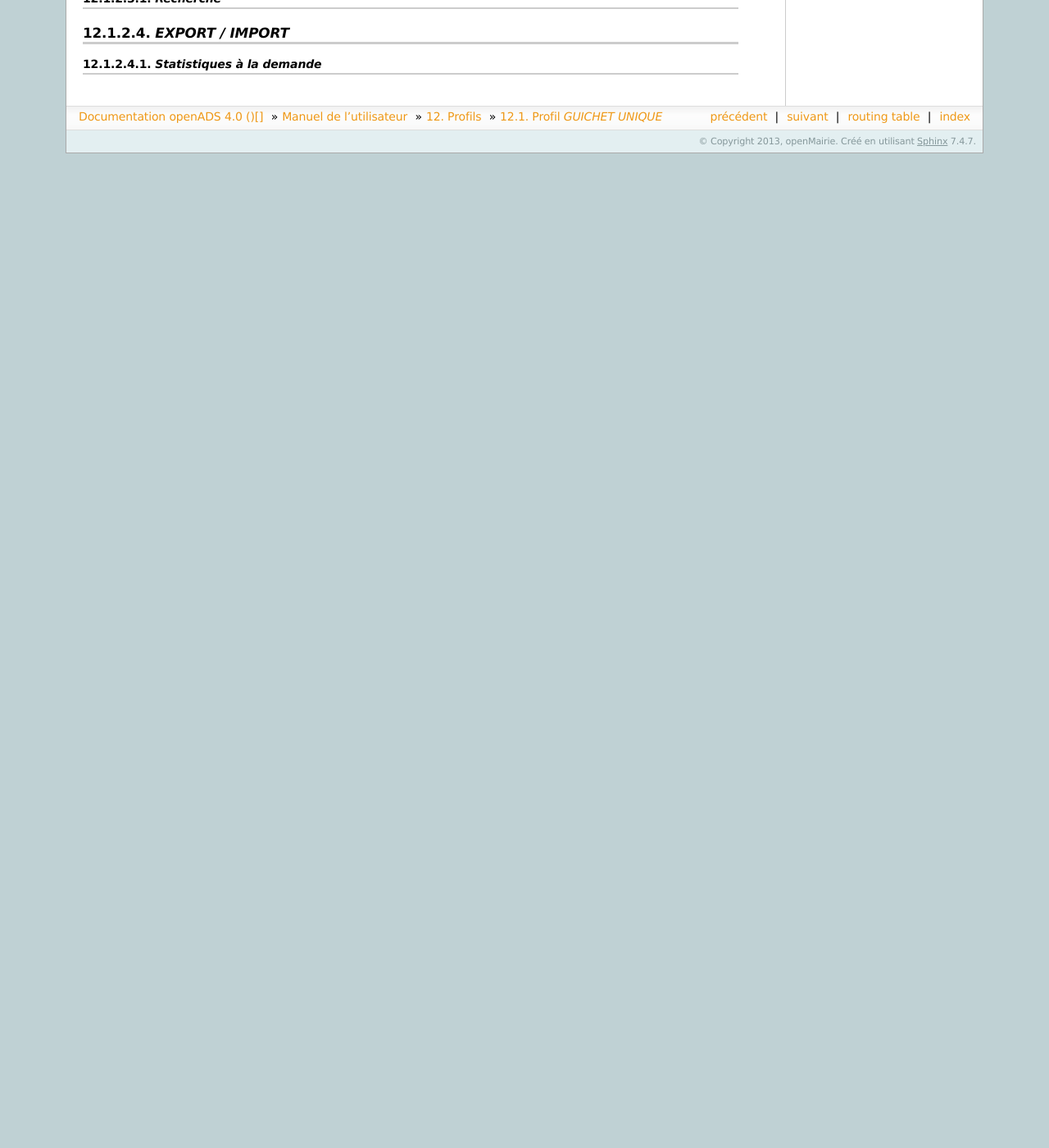
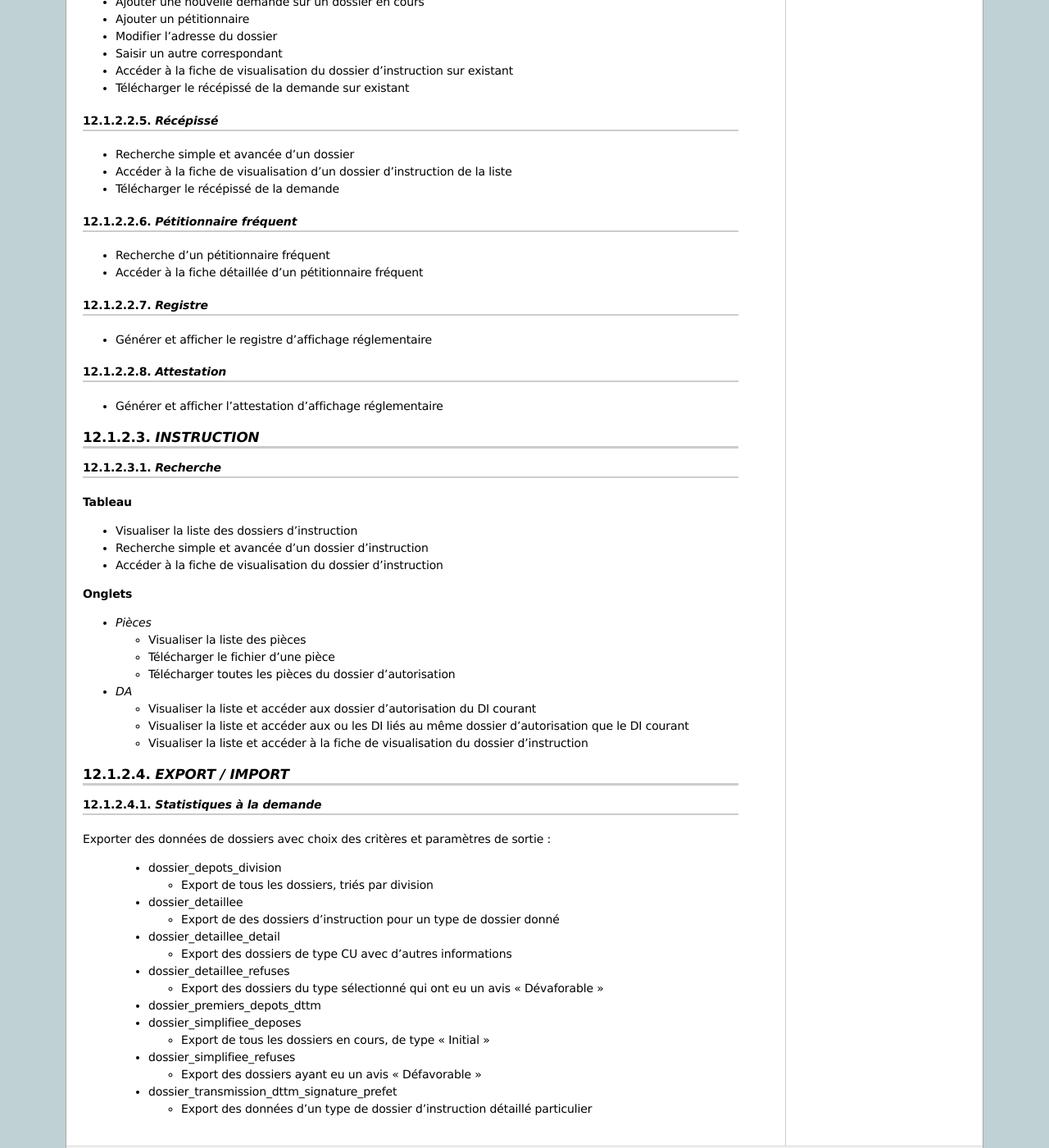
Before and after one commit to mpavaux/openads-documentation, a Sphinx documentation site: the page built from source/manuel_utilisateur/profils/guichet_unique.rst, in a window 1280 px wide and 1400 px high, scrolled down 1675 px. Shown: the whole window at 82% size. Built offline with Sphinx 7.4.7, drawn with Linux system fonts in a browser that asks for light colours; before the commit the page ends 1862 px from its top, so only the background shows below that; some of the changed text lies outside the part shown.

Commit message:
Avancement du profil Guichet unique

```diff
--- a/source/manuel_utilisateur/profils/guichet_unique.rst
+++ b/source/manuel_utilisateur/profils/guichet_unique.rst
@@ -32,6 +32,7 @@
   * filtrés par la collectivité de l'utilisateur
 
 * Ajouter un nouveau dossier d'autorisation
+* Recherche simple et avancée d'un dossier d'autorisation
 * Accéder à la fiche de visualisation du dossier d'autorisation
 
 **Onglets**
@@ -41,7 +42,7 @@
   * Visualiser la liste des pièces
 
     * triées par date de création (chronologique), puis par catégorie (alphabétique), puis par nom de fichier (alphabétique)
-    * filtrées par le dossier d'autorisation auquel est rattaché la pièce et par l'option *da_listing_pieces_filtre*
+    * filtrées par le dossier d'autorisation auquel est rattaché la pièce et selon le type de pièce (si option activée)
 
   * Télécharger le fichier d'une pièce
   * Télécharger toutes les pièces du dossier d'autorisation
@@ -69,8 +70,8 @@
 #################
 
 * Ajouter un nouveau dossier d'autorisation
-* Récupérer l'addresse de la parcelle
-* Saisir un pétitionnaire principal
+* Récupérer l'addresse de la parcelle (si option activée)
+* Saisir le pétitionnaire principal
 * Ajouter un pétitionnaire
 * Saisir un autre correspondant
 * Ajouter un pétitionnaire fréquent
@@ -81,20 +82,47 @@
 *Dossier en cours*
 ##################
 
+* Recherche simple et avancée d'un dossier
+* Ajouter une nouvelle demande sur un dossier en cours
+* Ajouter un pétitionnaire
+* Modifier l'adresse du dossier
+* Saisir un autre correspondant
+* Accéder à la fiche de visualisation du dossier d'instruction sur existant
+* Télécharger le récépissé de la demande sur existant
+
 *Autre dossier*
 ###############
+
+* Recherche simple et avancée d'un dossier
+* Ajouter une nouvelle demande sur un dossier en cours
+* Ajouter un pétitionnaire
+* Modifier l'adresse du dossier
+* Saisir un autre correspondant
+* Accéder à la fiche de visualisation du dossier d'instruction sur existant
+* Télécharger le récépissé de la demande sur existant
 
 *Récépissé*
 ###########
 
+* Recherche simple et avancée d'un dossier
+* Accéder à la fiche de visualisation d'un dossier d'instruction de la liste
+* Télécharger le récépissé de la demande
+
 *Pétitionnaire fréquent*
 ########################
+
+* Recherche d'un pétitionnaire fréquent
+* Accéder à la fiche détaillée d'un pétitionnaire fréquent
 
 *Registre*
 ##########
 
+* Générer et afficher le registre d'affichage réglementaire
+
 *Attestation*
 #############
+
+* Générer et afficher l'attestation d'affichage réglementaire
 
 *Instruction*
 -------------
@@ -102,8 +130,61 @@
 *Recherche*
 ###########
 
+**Tableau**
+
+* Visualiser la liste des dossiers d'instruction
+* Recherche simple et avancée d'un dossier d'instruction
+* Accéder à la fiche de visualisation du dossier d'instruction
+
+**Onglets**
+
+* *Pièces*
+
+  * Visualiser la liste des pièces
+
+  * Télécharger le fichier d'une pièce
+  * Télécharger toutes les pièces du dossier d'autorisation
+
+* *DA*
+
+  * Visualiser la liste et accéder aux dossier d'autorisation du DI courant
+  * Visualiser la liste et accéder aux ou les DI liés au même dossier d’autorisation que le DI courant
+  * Visualiser la liste et accéder à la fiche de visualisation du dossier d'instruction
+
 *Export / import*
 -----------------
 
 *Statistiques à la demande*
 ###########################
+
+Exporter des données de dossiers avec choix des critères et paramètres de sortie :
+
+  * dossier_depots_division
+
+    - Export de tous les dossiers, triés par division
+
+  * dossier_detaillee
+
+    - Export de des dossiers d'instruction pour un type de dossier donné
+
+  * dossier_detaillee_detail
+
+    - Export des dossiers de type CU avec d'autres informations
+
+  * dossier_detaillee_refuses
+
+    - Export des dossiers du type sélectionné qui ont eu un avis "Dévaforable"
+
+  * dossier_premiers_depots_dttm
+
+  * dossier_simplifiee_deposes
+
+    - Export de tous les dossiers en cours, de type "Initial"
+
+  * dossier_simplifiee_refuses
+
+    - Export des dossiers ayant eu un avis "Défavorable"
+
+  * dossier_transmission_dttm_signature_prefet
+
+    - Export des données d'un type de dossier d'instruction détaillé particulier
```
